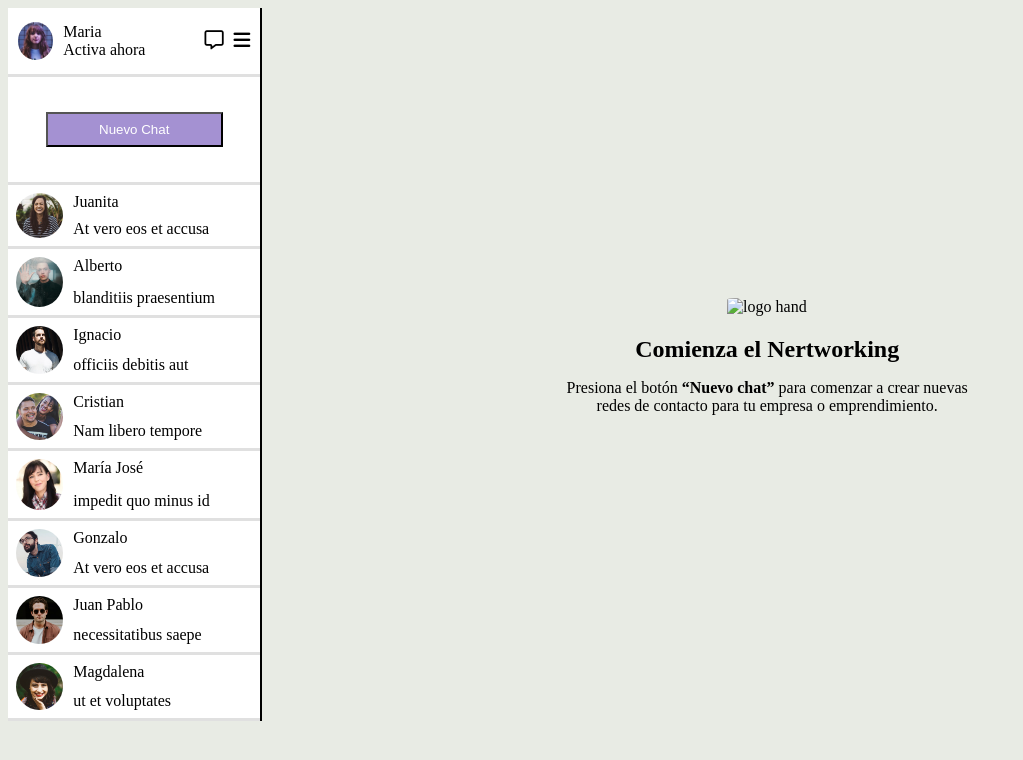
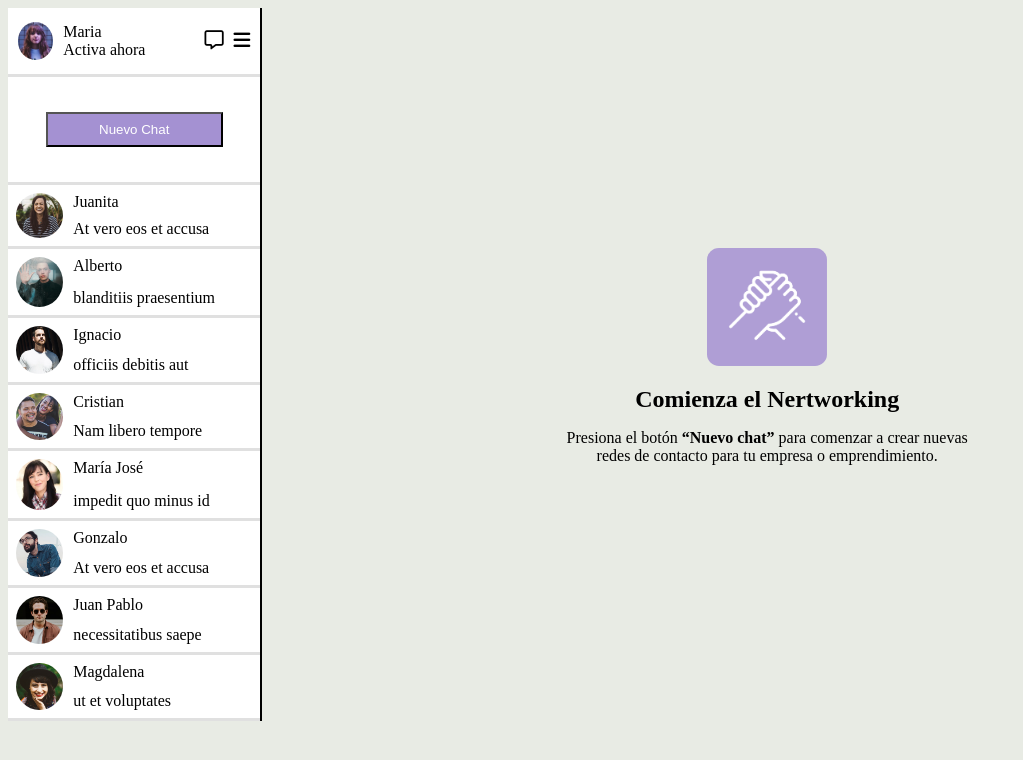
Before and after one commit to jesuseliecer89/Desafio-Flexbox, a plain HTML site: page index.html in a window 1280 px wide. Shown: the whole page, without its empty margins (0-1023 px from the left). Drawn offline with Linux system fonts and the light colour scheme; the site is published under a folder, as on GitHub Pages, so addresses that start at the root find nothing.

Commit message:
update index

```diff
--- a/index.html
+++ b/index.html
@@ -90,7 +90,7 @@
 
     <section class="principal">
       <div class="titulo-principal">
-        <img src="/assets/imgs/hand.png" alt="logo hand">
+        <img src="assets/imgs/hand.png" alt="logo hand">
           <h1>Comienza el Nertworking</h1>
           <div class="texto-principal">
           <p>
```
